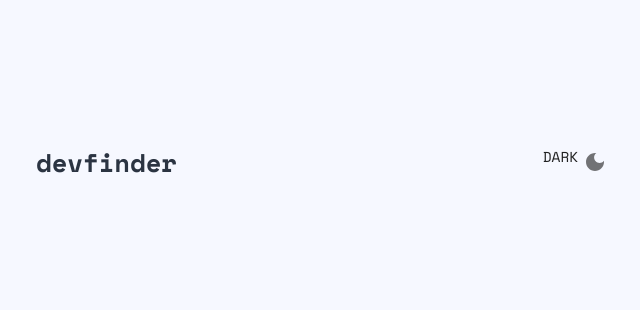
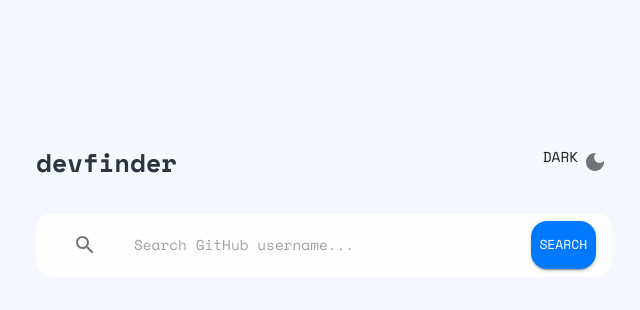
Before and after one commit to DominykMcNamara/github-user-search-app, a React (Create React App) app: page / in a window 1280 px wide. Shown: the top 310 px of the page, without its empty margins (316-956 px from the left). Built offline with nearby package versions, Linux system fonts and the light colour scheme.

Commit message:
Updated context and theme

```diff
--- a/src/App.jsx
+++ b/src/App.jsx
@@ -1,6 +1,6 @@
 import React, { useState } from "react";
 
-import { ThemeContextProvider } from "./context/ThemeContext";
+import { AppContextProvider } from "./context/ThemeContext";
 import CssBaseline from "@mui/material/CssBaseline";
 import { ThemeProvider } from "@mui/material/styles";
 import { lightTheme, darkTheme } from "./styles/styles";
@@ -11,6 +11,8 @@ import { Container } from "@mui/system";
 import { Box, IconButton, Typography } from "@mui/material";
 import Grid from "@mui/material/Grid";
 
+import { SearchBar } from "./components/SearchBar";
+
 export const App = () => {
   const [darkMode, setDarkMode] = useState();
   const theme = darkMode ? darkTheme : lightTheme;
@@ -20,7 +22,7 @@ export const App = () => {
   };
 
   return (
-    <ThemeContextProvider>
+    <AppContextProvider>
       <ThemeProvider theme={theme}>
         <CssBaseline>
           <Container sx={{ backgroundColor: theme.palette.secondary.main }}>
@@ -54,10 +56,13 @@ export const App = () => {
                   </Box>
                 </Grid>
               </Grid>
+              <Box>
+                <SearchBar theme={theme} />
+              </Box>
             </Box>
           </Container>
         </CssBaseline>
       </ThemeProvider>
-    </ThemeContextProvider>
+    </AppContextProvider>
   );
 };
--- /dev/null
+++ b/src/components/SearchBar.js
@@ -0,0 +1,44 @@
+import React, { useState } from "react";
+
+import { Box } from "@mui/system";
+import { Button, IconButton, InputBase } from "@mui/material";
+import SearchIcon from "@mui/icons-material/Search";
+
+export const SearchBar = ({ theme }) => {
+  return (
+    <Box>
+      <InputBase
+        fullWidth={true}
+        placeholder="Search GitHub username..."
+        startAdornment={
+          <IconButton>
+            <SearchIcon sx={{ mr: "2rem" }} />
+          </IconButton>
+        }
+        endAdornment={
+          <Button
+            size="small"
+            variant="contained"
+            sx={{
+              mr: "1rem",
+              ml: "7rem",
+              p: "1rem",
+              width: "6rem",
+              height: "3rem",
+              borderRadius: "1rem",
+            }}
+          >
+            Search
+          </Button>
+        }
+        sx={{
+          backgroundColor: theme.palette.common.white,
+          height: "4rem",
+          borderRadius: "1rem",
+          mt: "2rem",
+          pl: "2rem",
+        }}
+      />
+    </Box>
+  );
+};
--- a/src/context/ThemeContext.js
+++ b/src/context/ThemeContext.js
@@ -1,13 +1,14 @@
 import React, { useState, createContext } from "react"
 
-export const ThemeContext = createContext()
+export const AppContext = createContext()
 
-export const ThemeContextProvider = (props) => {
+export const AppContextProvider = (props) => {
     const [colorMode, setColorMode] = useState(" ")
+    const [user, setUser] = useState([])
 
     return (
-        <ThemeContext.Provider value={{ colorMode, setColorMode }}>
+        <AppContext.Provider value={{ colorMode, setColorMode, user, setUser }}>
             { props.children }
-        </ThemeContext.Provider>
+        </AppContext.Provider>
     )
 }
--- a/src/styles/styles.js
+++ b/src/styles/styles.js
@@ -95,13 +95,13 @@ export const lightTheme = createTheme({
       styleOverrides: {
         root: {
           height: "100vh",
-          width: "100vw"
+          width: "100vw",
         },
       },
 
       defaultProps: {
         disableGutters: true,
-        maxWidth: "xl"
+        maxWidth: "xl",
       },
     },
     MuiIconButton: {
@@ -109,6 +109,18 @@ export const lightTheme = createTheme({
         disableFocusRipple: true,
         disableRipple: true,
         size: "small",
+      },
+    },
+    MuiButton: {
+      styleOverrides: {
+        root: {
+          color: "#ffffff"
+        }
+      },
+      defaultProps: {
+        disableFocusRipple: true,
+        disableRipple: true,
+        color: "action",
       },
     },
   },
@@ -216,11 +228,28 @@ export const darkTheme = createTheme({
       },
     },
     MuiIconButton: {
+      styleOverrides: {
+        root: {
+          color: "#ffffff",
+        },
+      },
       defaultProps: {
         disableFocusRipple: true,
         disableRipple: true,
         size: "small",
       },
     },
+    MuiButton: {
+      styleOverrides: {
+        root: {
+          color: "#ffffff",
+        },
+      },
+      defaultProps: {
+        disableFocusRipple: true,
+        disableRipple: true,
+        color: "action",
+      },
+    },
   },
 });
```
